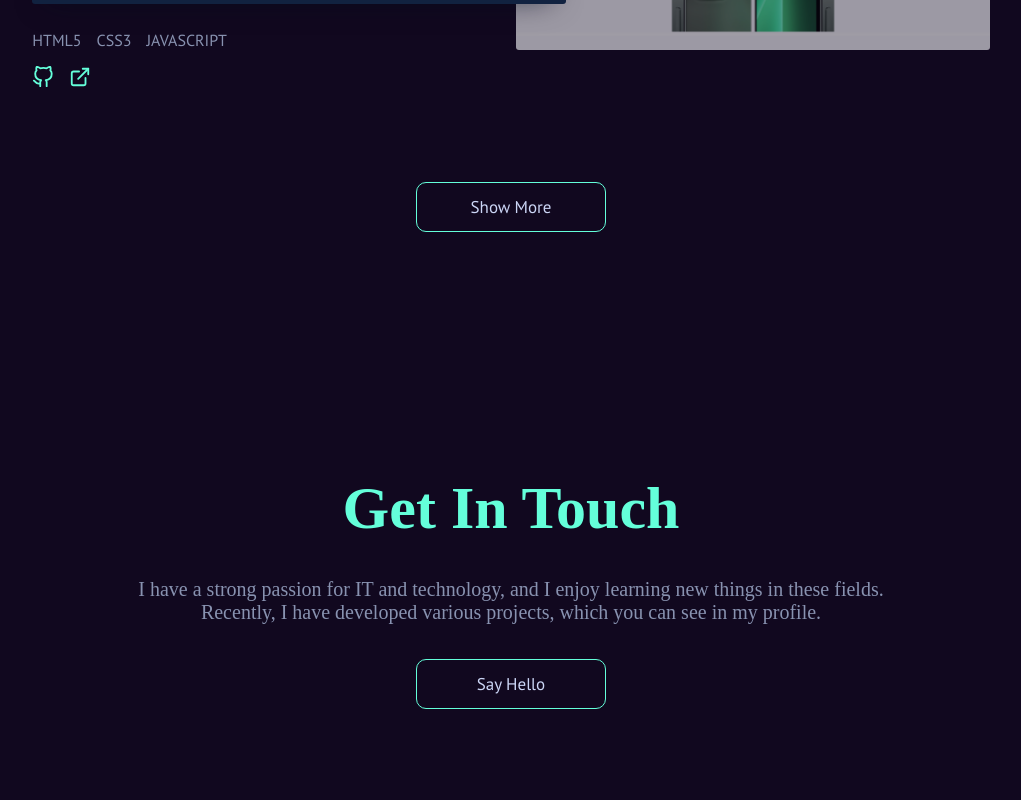
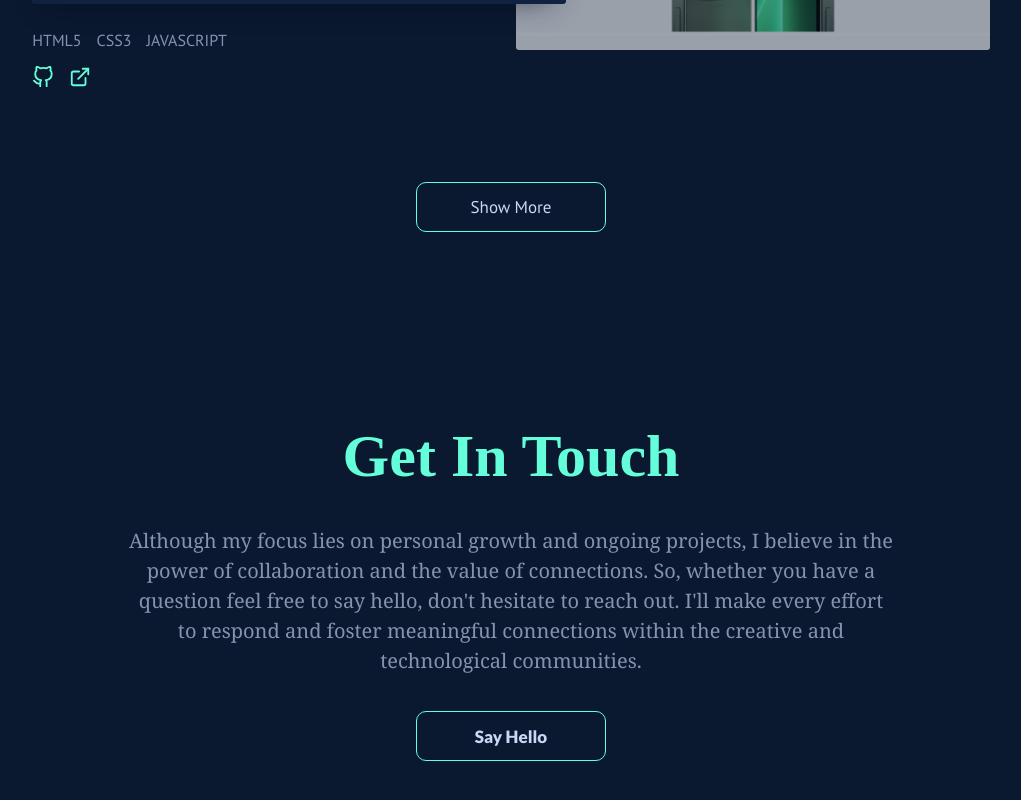
Before and after one commit to Jainex17/Portfolio, a React (Create React App) app: page / in a window 1280 px wide. Shown: the part 1861-2661 px from the top of the page, without its empty margins (129-1150 px from the left). Built offline with nearby package versions, Linux system fonts and the light colour scheme.

Commit message:
fix darkmode and ContactMe text && css

```diff
--- a/public/index.html
+++ b/public/index.html
@@ -10,9 +10,9 @@
       @import url('https://fonts.googleapis.com/css2?family=Lato:wght@900&family=Montserrat&family=PT+Sans&display=swap');
     </style>
     <title>Jainex</title>
+    <link rel="icon" href="./pfp.png">
   </head>
   <body>
-    <!-- <noscript>You need to enable JavaScript to run this app.</noscript> -->
     <div id="root"></div>
 
   </body>
--- a/src/Componets/contactMe/ContactMe.css
+++ b/src/Componets/contactMe/ContactMe.css
@@ -14,8 +14,12 @@
 }
 .contactme .contactme-desc p {
   font-size: 20px;
+  white-space: pre-wrap;
+  font-family: Cambria, Cochin, Georgia, Times, 'Times New Roman', serif;
+  line-height: 30px;
   padding: 15px 20%;
   text-align: center;
+
 }
 .contactme button {
   background-color: transparent;
@@ -24,7 +28,7 @@
   width: 190px;
   height: 50px;
   border-radius: 10px;
-  font-family: var(--ptfont);
+  font-family: var(--lato);
   font-size: 17px;
   cursor: pointer;
   transition: 0.5s ease all;
--- a/src/Componets/contactMe/ContactMe.tsx
+++ b/src/Componets/contactMe/ContactMe.tsx
@@ -9,9 +9,11 @@ function ContactMe() {
       </div>
       <div className="contactme-desc">
         <p>
-          I have a strong passion for IT and technology, and I enjoy learning
-          new things in these fields. Recently, I have developed various
-          projects, which you can see in my profile.
+          Although my focus lies on personal growth and ongoing projects, I
+          believe in the power of collaboration and the value of connections.
+          So, whether you have a question feel free to say hello, don't hesitate to reach out.
+          I'll make every effort to respond and foster meaningful connections
+          within the creative and technological communities.
         </p>
       </div>
       <a href="mailto:jainexp017@gmail.com">
--- a/src/Componets/navbar/Navbar.tsx
+++ b/src/Componets/navbar/Navbar.tsx
@@ -14,6 +14,7 @@ function Navbar() {
   };
 
   const [themeChange, setThemeChange] = useState(false);
+  const [Theme, setTheme] = useState("dark");
 
   const nightLightMode = () => {
     setThemeChange(true);
@@ -21,18 +22,14 @@ function Navbar() {
     const sun = document.querySelector("#sun");
     const moon = document.querySelector("#moon");
 
-    sun?.addEventListener("click", () => {
-      if (!localStorage.getItem("theme")) {
-        localStorage.setItem("theme", "light");
-      }
+    if (Theme === "light") {
+      localStorage.setItem("theme", "dark");
+      setTheme("dark");
+    }
+    if (Theme === "dark") {
       localStorage.setItem("theme", "light");
-    });
-    moon?.addEventListener("click", () => {
-      if (!localStorage.getItem("theme")) {
-        localStorage.setItem("theme", "dark");
-      }
-      localStorage.setItem("theme", "dark");
-    });
+      setTheme("light");
+    }
 
     moon?.classList.toggle("block");
     sun?.classList.toggle("none");
@@ -40,16 +37,16 @@ function Navbar() {
 
   useEffect(() => {
     setThemeChange(false);
-    const theme = localStorage.getItem("theme");
-    if (theme === "light") {
+    setTheme(localStorage.getItem("theme") || "dark");
+    if (Theme === "light") {
       document.body.classList.add("light");
       document.body.classList.remove("dark");
     }
-    if (theme === "dark") {
+    if (Theme === "dark") {
       document.body.classList.add("dark");
       document.body.classList.remove("light");
     }
-  }, [themeChange]);
+  }, [Theme, themeChange]);
 
   const navbarClick = () => {
     document.body.classList.toggle("res-nav-active");
--- a/src/Componets/projects/Projects.tsx
+++ b/src/Componets/projects/Projects.tsx
@@ -1,5 +1,5 @@
-import React from "react";
 import "./Projects.css";
+
 const pimg1 = require("../../img/pimg1.png");
 const pimg2 = require("../../img/pimg2.png");
 const pimg3 = require("../../img/pimg3.png");
@@ -79,9 +79,7 @@ function Projects() {
         <div className="container-img">
           <div className="project-img">
             <div className="img-layer"></div>
-            <span>
               <img src={pimg3} alt="project img" />
-            </span>
           </div>
         </div>
       </div>
--- a/src/index.css
+++ b/src/index.css
@@ -1,5 +1,5 @@
 :root {
-  --navy: #11081f;
+  --navy: #0a192f;
   --lightest-navy: #ccd6f6;
   --light-navy: #8892b0;
   --green: #64ffda;
```
Also changed, not shown: public/pfp.png (added).
